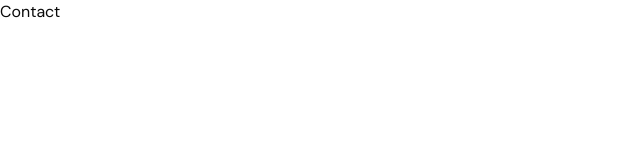
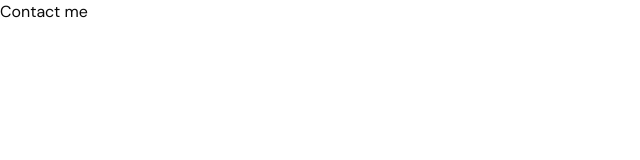
Before and after one commit to Its-SuperNova/Portfolio, a Next.js app: page /contact in a window 1280 px wide. Shown: the top 160 px of the page, without its empty margins (0-640 px from the left). Built offline with nearby package versions, Linux system fonts and the light colour scheme.

Commit message:
contact me page updated

```diff
--- a/src/app/contact/page.tsx
+++ b/src/app/contact/page.tsx
@@ -1,6 +1,6 @@
 import React from "react";
 const contact = () => {
-  return <div>Contact</div>;
+  return <div>Contact me</div>;
 };
 
 export default contact;
```
